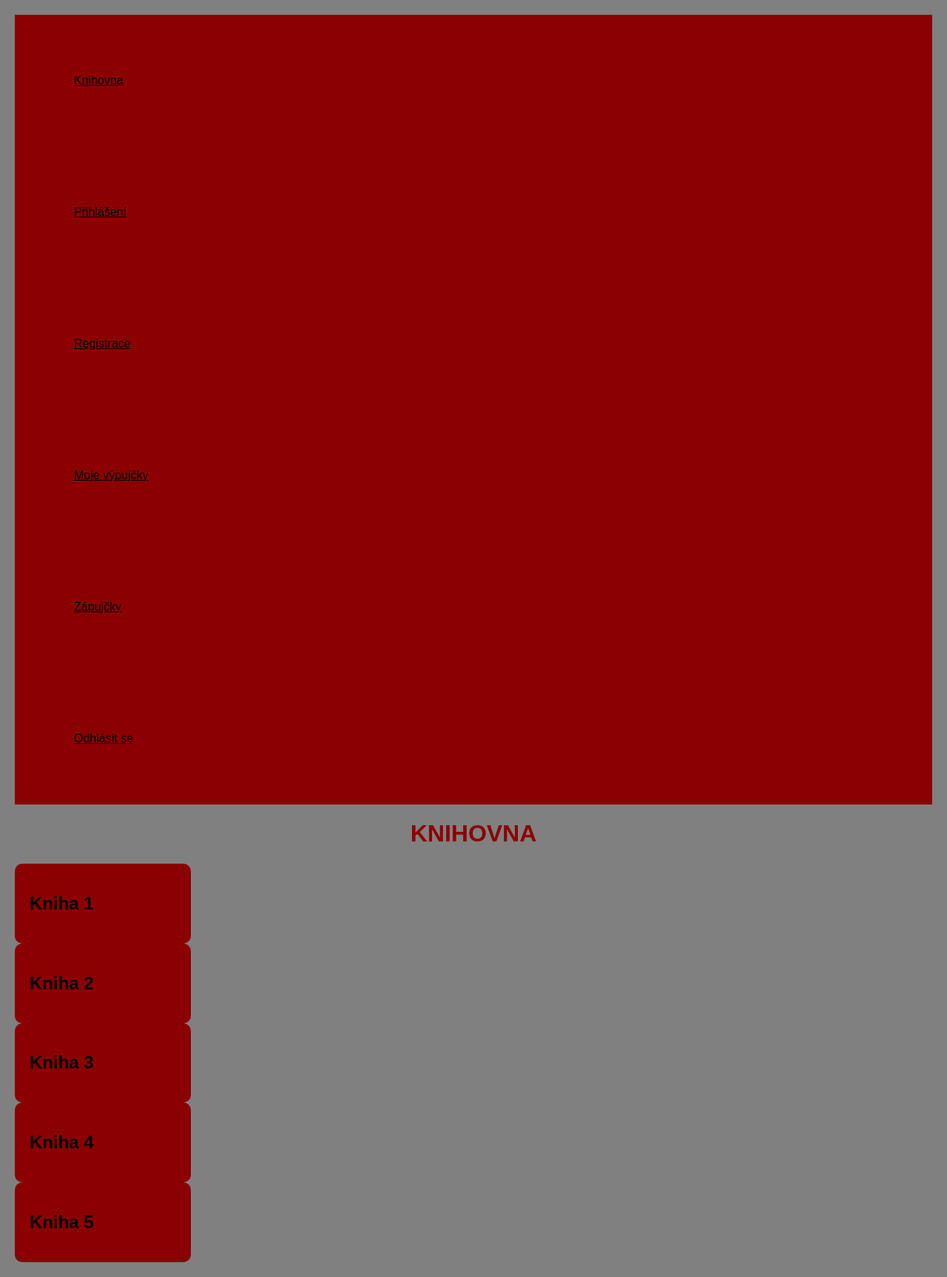
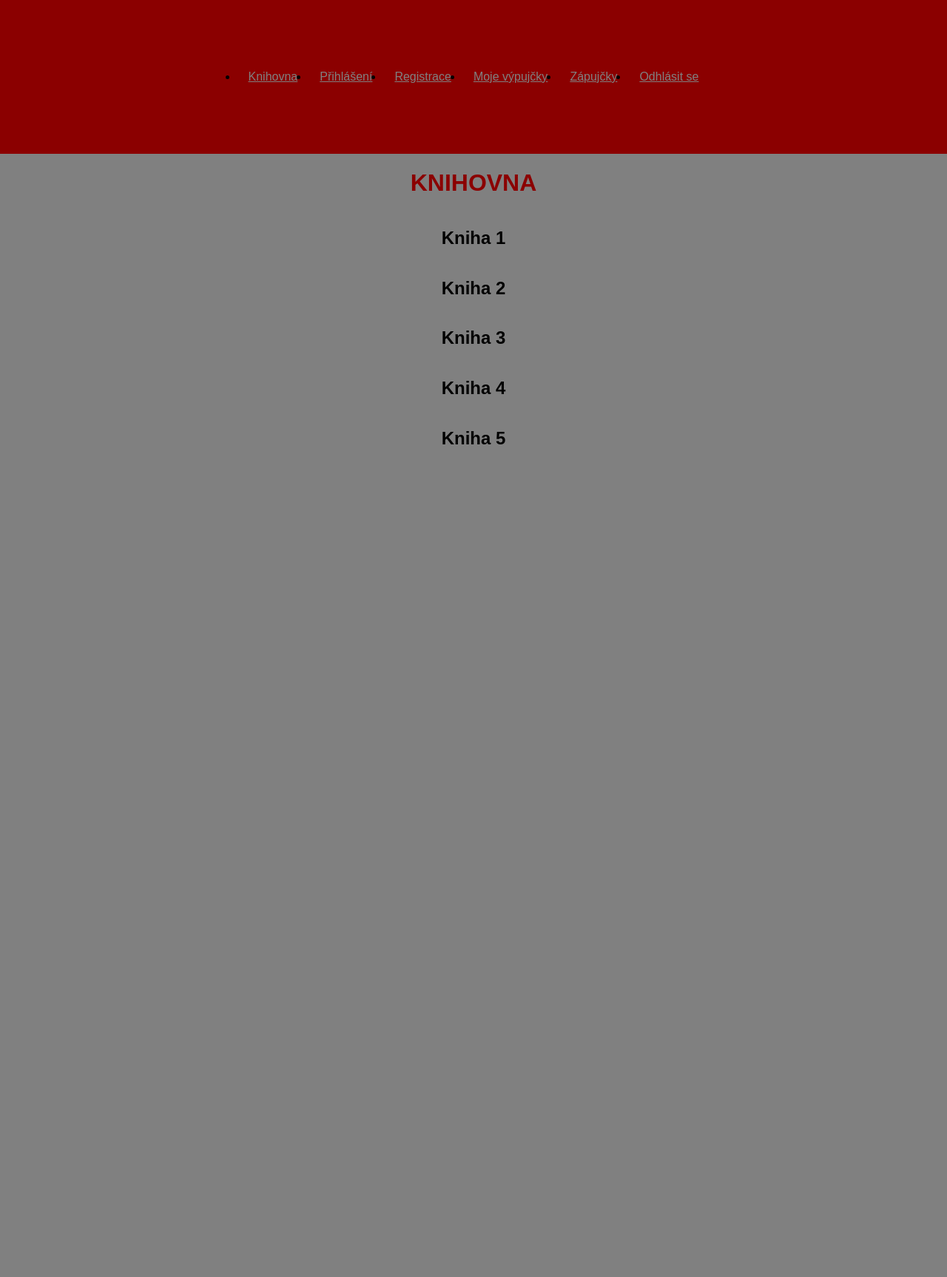
Before and after one commit to radim645/Knihovna-MT, a PHP site: page /index.php in a window 1280 px wide. Shown: the whole page at 74% size. After the commit the page ends 601 px from the top, so only its background shows below. Run offline with PHP 8.4, Linux system fonts and the light colour scheme; data comes from the database, SQL or seed files in the repository.

Commit message:
uprava css

```diff
--- a/css/styles.css
+++ b/css/styles.css
@@ -1,23 +1,34 @@
 body {
     background-color: gray;
     font-family: Arial, sans-serif;
-    margin: 20px;
+    margin: 0;
+    display: flex;
+    text-align: center;
+    flex-direction: column;
+    align-items: center;
 }
 
-.menu > span {
-    background-color: darkred;
-    padding: 5em;
-    margin: 0;
-    display: flex;
+.menu {
+    width: 100%;
 }
 
-.menu > span > a {
-    color: black;
+.menu ul {
+        background-color: darkred;
+        padding: 5em;
+        margin: 0;
+        display: flex;
+        justify-content: center;
 }
 
-.menu a:hover {
+.menu span a {
+    color: gray;
+    text-align: center;
+    display: block;
+    padding: 15px;
+}
+
+.menu span a:hover {
     background-color: red;
-    color: black;
 }
 
 
@@ -26,14 +37,7 @@ h1 {
     text-align: center;
 }
 
-.window {
-    background-color: darkred;
-    color: black;
-    width: 16%;
-    padding: 20px;
-    border-radius: 10px;
 
-}
 
 form {
     display: flex;
--- a/layout/header.php
+++ b/layout/header.php
@@ -8,13 +8,20 @@
 </head>
 <body>
 
-<div class="menu">
-<span><a href="index.php">Knihovna</a></span>
-<span><a href="login.php">Přihlášení</a></span>
-<span><a href="reg.php">Registrace</a></span>
-<span><a href="borrow.php">Moje výpujčky</a></span>
-<span><a href="admin.php">Zápujčky</a></span>
-<span><a href="logout.php">Odhlásit se</a></span>
+<nav class="menu">
+
+<ul>
+
+<span><li><a href="index.php">Knihovna</a></li></span>
+<span><li><a href="login.php">Přihlášení</a></li></span>
+<span><li><a href="reg.php">Registrace</a></li></span>
+<span><li><a href="borrow.php">Moje výpujčky</a></li></span>
+<span><li><a href="admin.php">Zápujčky</a></li></span>
+<span><li><a href="logout.php">Odhlásit se</a></li></span>
+
+</ul>
+
+</nav>
 
 </body>
 </html>
```
